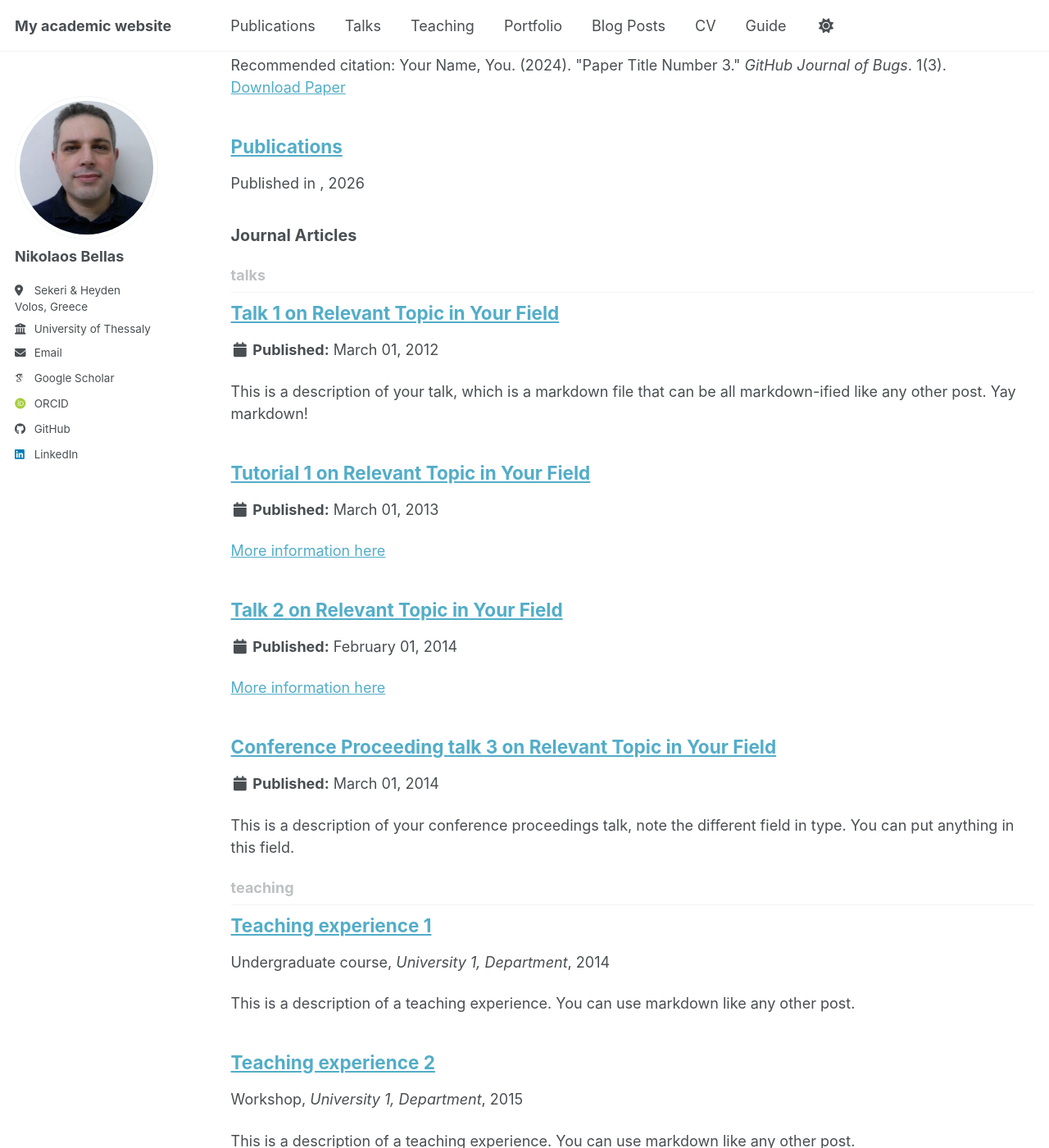
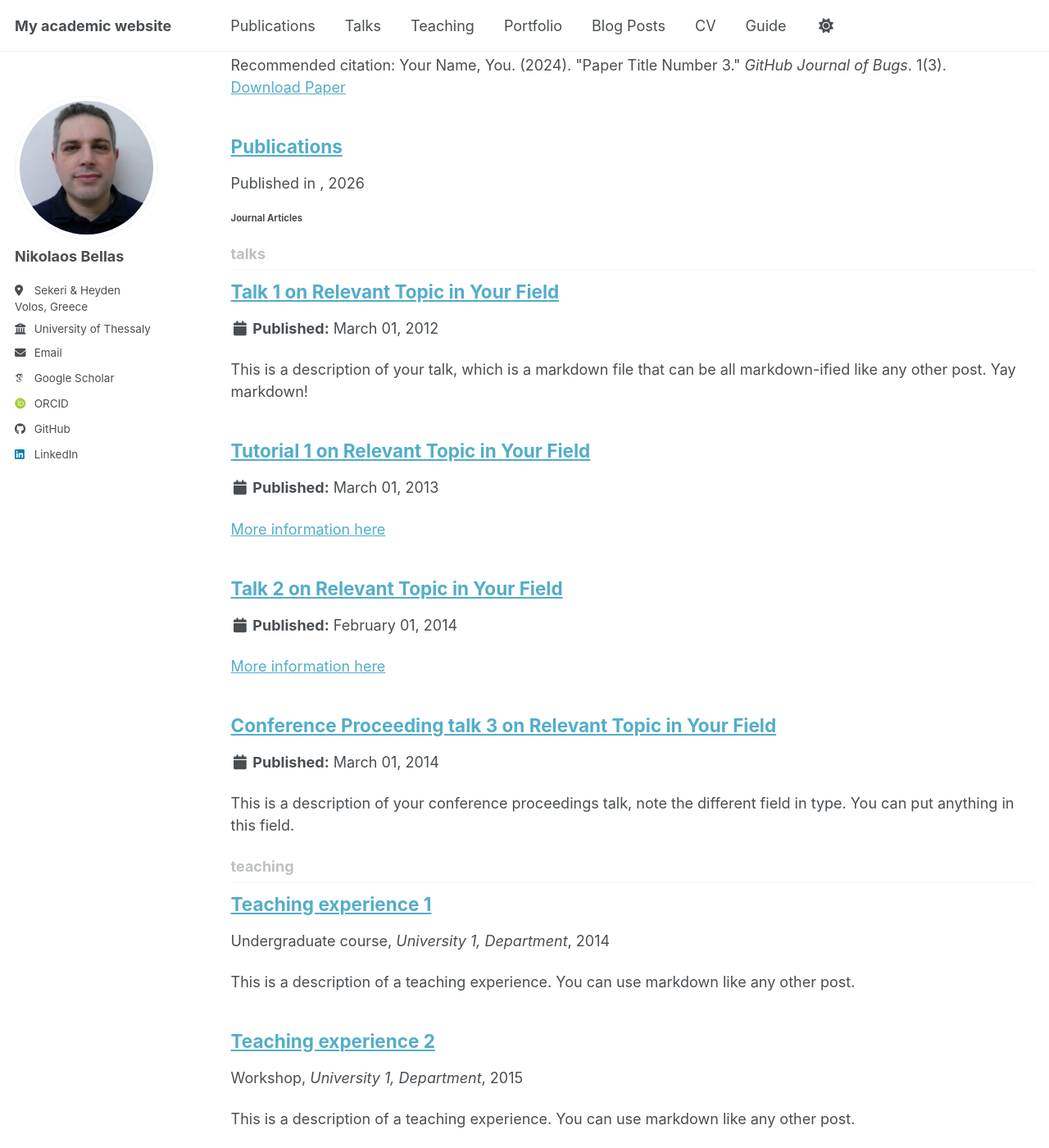
Before and after one commit to nbellas/nbellas.github.io, a Jekyll site: the page built from _pages/collection-archive.html, in a window 1280 px wide and 1400 px high, scrolled down 2215 px. Shown: the whole window at 82% size. Built offline with Jekyll 4.4.1, drawn with Linux system fonts in a browser that asks for light colours; some web fonts are replaced; a script bundle is joined from its source files by our own code; library files that are not in the unit come from our copies.

Commit message:
Update main.scss

```diff
--- a/assets/css/main.scss
+++ b/assets/css/main.scss
@@ -27,4 +27,4 @@
   "vendor/font-awesome/brands";
 
 
-.publications-small { font-size: 0.88em !important; }
+.publications-small { font-size: 0.5em !important; }
```
